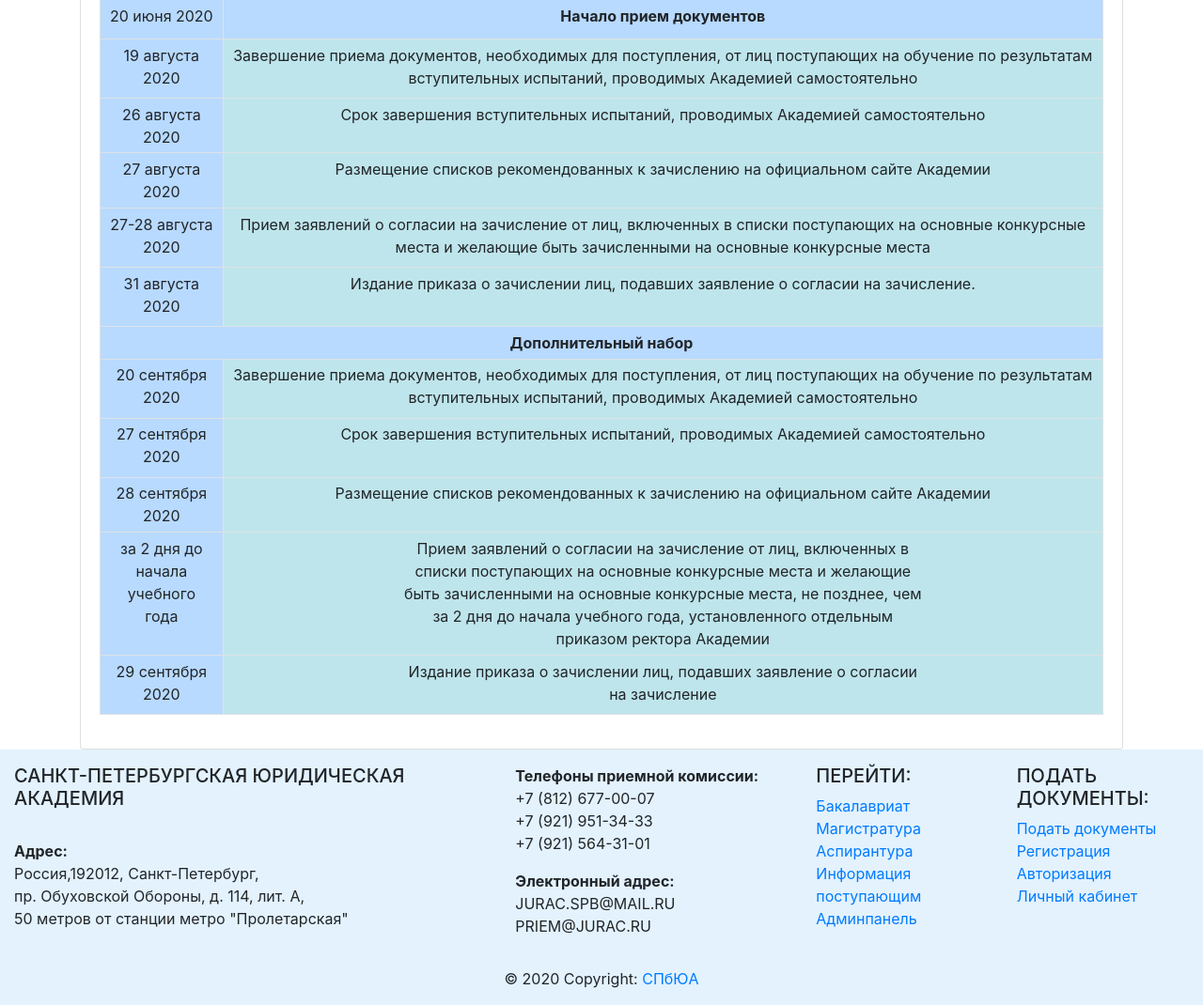
After one commit to Pauuukin/abiturient, a Django app: page /abitur/mag/calendar/ in a window 1280 px wide, after a click on "Очная форма обучения". The commit adds this page. Shown: the part 641-1711 px from the top of the page at 94% size. Run offline with Django 3.2, Linux system fonts and the light colour scheme; some libraries are stand-ins or nearby versions.

Commit message:
added calendar priem for mag and change dok sroki for mag

```diff
--- a/myproject/abitur/templates/abitur/mag.html
+++ b/myproject/abitur/templates/abitur/mag.html
@@ -42,7 +42,7 @@
                     </div>
                     <a href="{% static 'docPriem2020/2usloviyaMag.pdf' %}" class="btn btn-primary btn-block">Условия поступления</a>
                     <a href="{% static 'docPriem2020/5indivDos.pdf' %}" class="btn btn-primary btn-block">Порядок учета индивидуальных достижений</a>
-                    <a href="{% static 'docPriem2020/4srokiMag1.pdf' %}" class="btn btn-primary btn-block">Календарь приема</a>
+                    <a href="{% url 'mag_calendar_url'%}" class="btn btn-primary btn-block">Календарь приема</a>
                 </div>
                 <div class="col-md-6">
                     <a href="{% url 'submit_doc_mag_url' %}" class="btn btn-primary btn-block">Списки подавших документы</a>
--- /dev/null
+++ b/myproject/abitur/templates/abitur/mag/calendar_mag.html
@@ -0,0 +1,215 @@
+{% extends 'abitur/base_abitur.html' %}
+{% load static %}
+{% block title %}
+Магистратура - Календарь приема
+{% endblock %}
+
+{% block content %}
+<style>
+     .bl {
+  height: 100%;
+  width: 280px;
+  background-image: url({% static 'image/grad-menu.jpg'%})
+  }
+</style>
+
+<div class="container">
+    <br>
+    <div class="row">
+        <div class="col-md-9">
+            <h1 align="center">Календарь приема (магистратура)</h1>
+            <hr style="border-width: 3px;">
+        </div>
+        <div class="col-md-3">
+            <div align="center">
+                <button type="button" onclick="history.back();" class="btn btn-lg btn-block btn-outline-primary">Вернуться назад </button>
+            </div>
+        </div>
+    </div>
+
+    <blockquote class="blockquoteMyBlue">
+        <a href="{% static 'docPriem2020/4srokiMag1.pdf' %}" target="_blank"><h5>Информация о сроках начала и завершения приема документов, необходимых для поступления, сроках
+            проведения вступительных испытаний для лиц, поступающих на обучение по образовательным программам
+            высшего образования – программам магистратуры</h5></a>
+    </blockquote>
+
+
+    <!--
+            Кнопки с выпадающими таблицами
+    -->
+    <div id="accordionExample">
+        <h3 class="text-center"> Чтобы увидеть календарь, выберите форму обучения: </h3>
+        <div class="row text-center">
+            <button class="btn m-5 p-3 bl collapsing" type="button" data-toggle="collapse" data-target="#OFO" aria-expanded="false" aria-controls="#OFO">
+                Очная форма обучения
+            </button>
+            <button class="btn m-5 p-3 bl collapsing" type="button" data-toggle="collapse" data-target="#ZFO" aria-expanded="false" aria-controls="#ZFO">
+                Заочная форма обучения
+            </button>
+        </div>
+        <!--
+                   Таблица ОФО
+        -->
+        <div class="collapse" id="OFO" data-parent="#accordionExample">
+            <div class="card card-body">
+                <div class="table-responsive">
+                    <table class="table table-bordered text-center table-hover table-sm">
+                        <tbody>
+                        <tr>
+                            <td class="bl" colspan="2" align="center" valign="bottom" height="25"><strong>Календарь приема (ОФО магистратура)</strong></td>
+                        </tr>
+                        <tr>
+                            <td class="table-primary" align="center" valign="middle" height="42">20 июня 2020</td>
+                            <td class="table-primary" align="center" valign="middle"><strong>Начало прием документов</strong></td>
+                        </tr>
+                        <tr>
+                            <td class="table-primary" align="center" valign="middle" height="63">19 августа 2020</td>
+                            <td class="table-info" align="center" valign="bottom">Завершение приема документов, необходимых для поступления, от лиц поступающих на обучение по результатам вступительных испытаний, проводимых Академией самостоятельно</td>
+                        </tr>
+                        <tr>
+                            <td class="table-primary" align="center" valign="middle" height="42">26 августа 2020</td>
+                            <td class="table-info" align="center" valign="bottom">Срок завершения вступительных испытаний, проводимых Академией самостоятельно</td>
+                        </tr>
+                        <tr>
+                            <td class="table-primary" align="center" valign="middle" height="42">27 августа 2020</td>
+                            <td class="table-info" align="center" valign="bottom">Размещение списков рекомендованных к зачислению на официальном сайте Академии</td>
+                        </tr>
+                        <tr>
+                            <td class="table-primary" align="center" valign="middle" height="63">27-28 августа 2020</td>
+                            <td class="table-info" align="center" valign="bottom">Прием заявлений о согласии на зачисление от лиц, включенных в списки поступающих на основные конкурсные места и желающие быть зачисленными на основные конкурсные места</td>
+                        </tr>
+                        <tr>
+                            <td class="table-primary" align="center" valign="middle" height="63">31 августа 2020</td>
+                            <td class="table-info" align="center" valign="bottom">Издание приказа о зачислении лиц, подавших заявление о согласии на зачисление.</td>
+                        </tr>
+                        <tr>
+                            <td class="table-primary" colspan="2" align="center" valign="middle" height="25"><strong>Дополнительный набор</strong></td>
+                        </tr>
+                        <tr>
+                            <td class="table-primary" align="center" valign="middle" height="63">20 сентября 2020</td>
+                            <td class="table-info" align="center" valign="bottom">Завершение приема документов, необходимых для поступления, от лиц поступающих на обучение по результатам вступительных испытаний, проводимых Академией самостоятельно</td>
+                        </tr>
+                        <tr>
+                            <td class="table-primary" align="center" valign="middle" height="63">27 сентября 2020</td>
+                            <td class="table-info" align="center" valign="bottom">Срок завершения вступительных испытаний, проводимых Академией самостоятельно</td>
+                        </tr>
+                        <tr>
+                            <td class="table-primary" align="center" valign="middle" height="42">28 сентября 2020</td>
+                            <td class="table-info" align="center" valign="bottom">Размещение списков рекомендованных к зачислению на официальном сайте Академии</td>
+                        </tr>
+                        <tr>
+                            <td class="table-primary" align="center" valign="bottom" height="42">
+                                <div>за 2 дня до</div>
+                                <div>начала</div>
+                                <div>учебного</div>
+                                <div>года</div>
+                            </td>
+                            <td class="table-info" align="center" valign="bottom">
+                                <div>Прием заявлений о согласии на зачисление от лиц, включенных в</div>
+                                <div>списки поступающих на основные конкурсные места и желающие</div>
+                                <div>быть зачисленными на основные конкурсные места, не позднее, чем</div>
+                                <div>за 2 дня до начала учебного года, установленного отдельным</div>
+                                <div>приказом ректора Академии</div>
+                            </td>
+                        </tr>
+                        <tr>
+                            <td class="table-primary" align="center" valign="middle" height="63">29 сентября 2020</td>
+                            <td class="table-info" align="center" valign="bottom">
+                                <div>Издание приказа о зачислении лиц, подавших заявление о согласии</div>
+                                <div>на зачисление</div>
+                            </td>
+                        </tr>
+                        </tbody>
+                    </table>
+                </div>
+            </div>
+        </div>
+
+        <!--        ЗФО     -->
+        <div class="collapse" id="ZFO" data-parent="#accordionExample">
+            <div class="card card-body">
+                <div class="table-responsive">
+                    <table class="table table-bordered text-center table-hover table-sm">
+                        <tbody>
+                        <tr>
+                            <td class="bl" colspan="2" align="center" valign="bottom" height="25"><strong>Календарь приема (ЗФО магистратура)</strong></td>
+                        </tr>
+                        <tr>
+                            <td class="table-primary" align="center" valign="middle" height="42">03 февраля</td>
+                            <td class="table-primary" align="center" valign="middle"><strong>Начало прием документов</strong></td>
+                        </tr>
+                        <tr>
+                            <td class="table-primary" align="center" valign="middle" height="63">22 апреля</td>
+                            <td class="table-info" align="center" valign="bottom">
+                                <div>Завершение приема документов, необходимых для поступления, от</div>
+                                <div>лиц поступающих на обучение по результатам вступительных</div>
+                                <div>испытаний, проводимых Академией самостоятельно (весенний</div>
+                                <div>набор)</div>
+                            </td>
+                        </tr>
+                        <tr>
+                            <td class="table-primary" align="center" valign="middle" height="42">
+                                <div>15 ноября</div>
+                                <div>2020</div>
+                            </td>
+                            <td class="table-info" align="center" valign="bottom">
+                                <div>Завершение приема документов, необходимых для поступления, от</div>
+                                <div>лиц поступающих на обучение по результатам вступительных</div>
+                                <div>испытаний, проводимых Академией самостоятельно (осенний набор)</div>
+                            </td>
+                        </tr>
+                        <tr>
+                            <td class="table-primary" align="center" valign="middle" height="42">
+                                <div>23 ноября</div>
+                                <div>2020</div>
+                            </td>
+                            <td class="table-info" align="center" valign="bottom">
+                                <div>Срок завершения вступительных испытаний, проводимых Академией</div>
+                                <div>самостоятельно</div>
+                            </td>
+                        </tr>
+                        <tr>
+                            <td class="table-primary" align="center" valign="middle" height="63">
+                                <div>24 ноября</div>
+                                <div>2020</div>
+                            </td>
+                            <td class="table-info" align="center" valign="bottom">
+                                <div>Размещение списков рекомендованных к зачислению на</div>
+                                <div>официальном сайте Академии</div>
+                            </td>
+                        </tr>
+                        <tr>
+                            <td class="table-primary" align="center" valign="middle" height="63">
+                                <div>за 2 дня до</div>
+                                <div>начала</div>
+                                <div>учебного</div>
+                                <div>года</div>
+                            </td>
+                            <td class="table-info" align="center" valign="bottom">
+                                <div>Прием заявлений о согласии на зачисление от лиц, включенных в</div>
+                                <div>списки поступающих на основные конкурсные места и желающие</div>
+                                <div>быть зачисленными на основные конкурсные места, не позднее, чем</div>
+                                <div>за 2 дня до начала учебного года, установленного отдельным</div>
+                                <div>приказом ректора Академии</div>
+                            </td>
+                        </tr>
+                        <tr>
+                            <td class="table-primary" align="center" valign="middle" height="63">
+                                <div>25 ноября</div>
+                                <div>2020</div>
+                            </td>
+                            <td class="table-info" align="center" valign="bottom">
+                                <div>
+                                    <div>Издание приказа о зачислении лиц, подавших заявление о согласии</div>
+                                    <div>на зачисление</div>
+                                </div>
+                            </td>
+                        </tr>
+                        </tbody>
+                    </table>
+                </div>
+            </div>
+        </div>
+    </div>
+</div>
+{% endblock %}
--- a/myproject/abitur/urls.py
+++ b/myproject/abitur/urls.py
@@ -26,6 +26,7 @@ urlpatterns = [
     path('asp/', asp_page, name='asp_page_url'),
     path('infoOVZ/', infoOVZ_page, name='infoOVZ_page_url'),
     path('bak/calendar/', bak_calendar, name='bak_calendar_url'),
+    path('mag/calendar/', mag_calendar, name='mag_calendar_url'),
     path('bak/result_bak/', result_bak, name='result_bak_url'),
     path('mag/result_mag/', result_mag, name='result_mag_url'),
     path('asp/result_asp/', result_asp, name='result_asp_url')
--- a/myproject/abitur/views.py
+++ b/myproject/abitur/views.py
@@ -33,12 +33,17 @@ def bakPage(request):
 def vstupit_calendar_page(request):
     return render(request, 'abitur/bak/vstupit.html')
 
+
 def vstupit_calendar_page_mag(request):
     return render(request, 'abitur/mag/vstupit_mag.html')
 
 
 def bak_calendar(request):
     return render(request, 'abitur/bak/calendar_bak.html')
+
+
+def mag_calendar(request):
+    return render(request, 'abitur/mag/calendar_mag.html')
 
 
 def mag_page(request):
```
Also changed, not shown: myproject/abitur/templates/abitur/bak/calendar_bak.html (indentation only).
